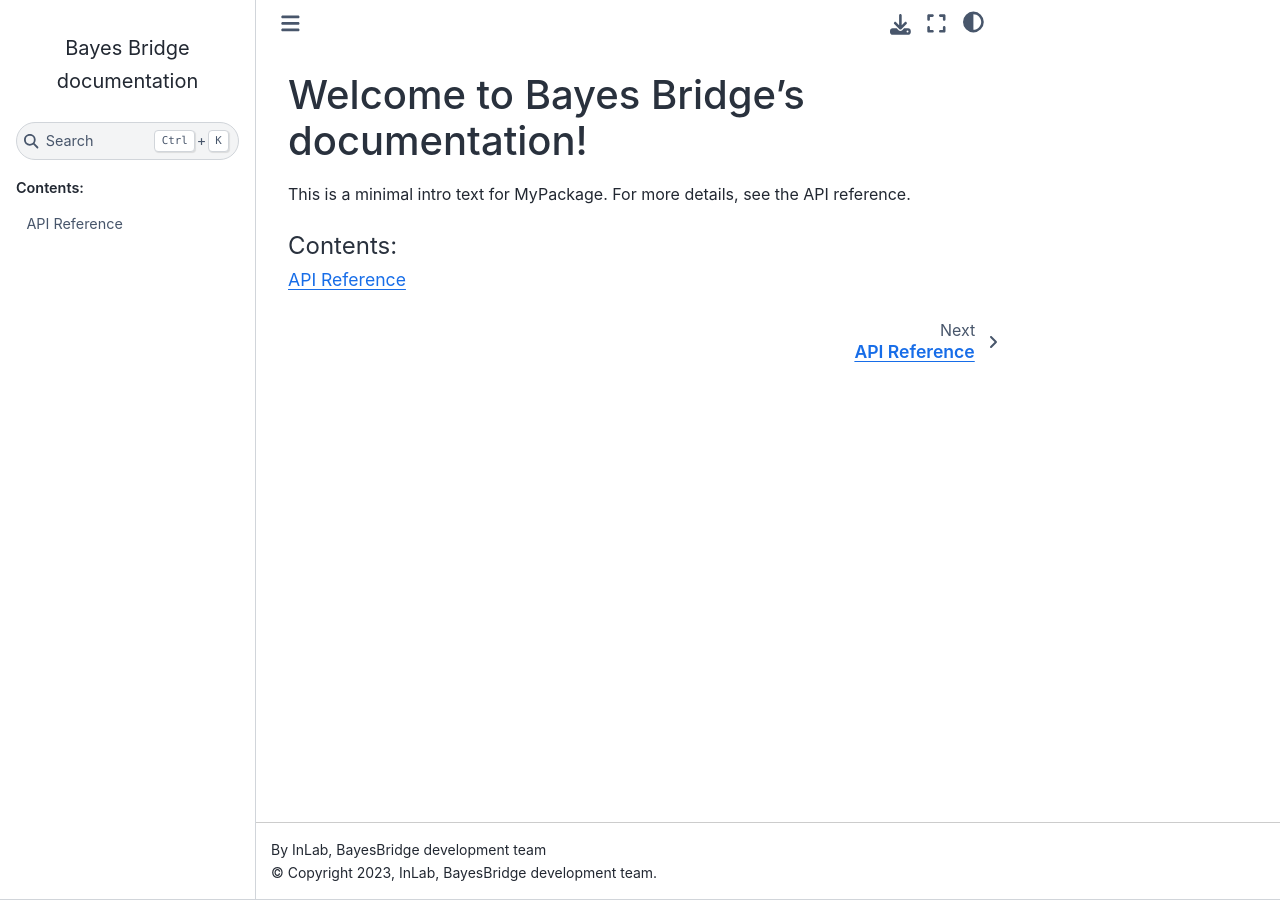
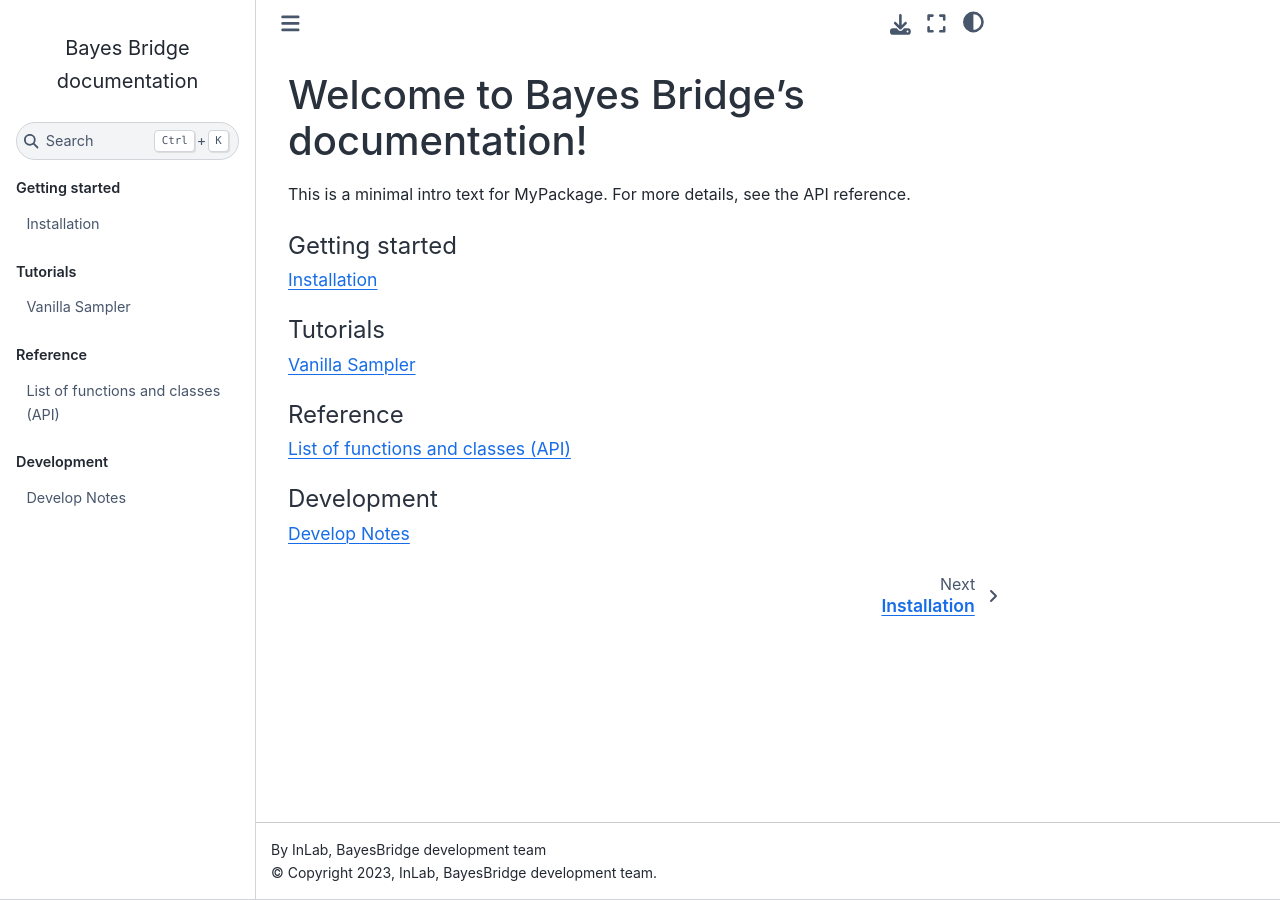
Before and after one commit to fmagrini/bayes-bay, a Sphinx documentation site: the page built from docs/source/index.rst, in a window 1280 px wide. Built offline with Sphinx 7.4.7 and the Sphinx Book theme 1.1.4, drawn with Linux system fonts in a browser that asks for light colours.

Commit message:
docs: add pages

```diff
--- /dev/null
+++ b/docs/source/api/index.rst
@@ -0,0 +1,4 @@
+List of functions and classes (API)
+===================================
+
+.. automodule:: bayesbridge
--- a/docs/source/conf.py
+++ b/docs/source/conf.py
@@ -19,6 +19,7 @@ author = 'InLab, BayesBridge development team'
 extensions = [
     "sphinx.ext.autodoc",
     "sphinx.ext.napoleon",
+    "myst_nb",
 ]
 
 templates_path = ['_templates']
--- /dev/null
+++ b/docs/source/developer.rst
@@ -0,0 +1,2 @@
+Develop Notes
+=============
--- a/docs/source/index.rst
+++ b/docs/source/index.rst
@@ -8,9 +8,26 @@ Welcome to Bayes Bridge's documentation!
 
 This is a minimal intro text for MyPackage. For more details, see the API reference.
 
+.. toctree::
+   :maxdepth: 1
+   :caption: Getting started
+
+   installation
 
 .. toctree::
-   :maxdepth: 2
-   :caption: Contents:
+   :maxdepth: 1
+   :caption: Tutorials
 
-   api.rst
+   tutorials/vanilla
+
+.. toctree::
+   :maxdepth: 1
+   :caption: Reference
+
+   api/index
+
+.. toctree::
+   :maxdepth: 1
+   :caption: Development
+
+   developer
--- /dev/null
+++ b/docs/source/installation.rst
@@ -0,0 +1,2 @@
+Installation
+============
```
Also changed, not shown: docs/source/api.rst (deleted, +0 -8 lines), docs/source/tutorials/vanilla.ipynb (added).
